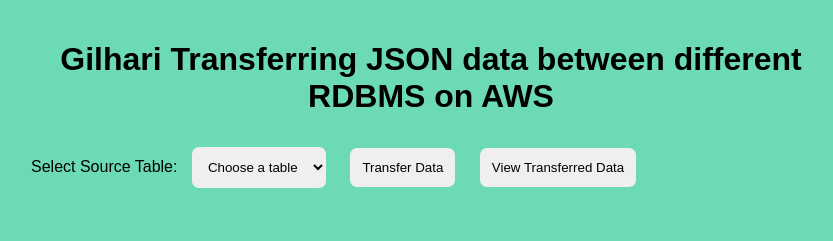
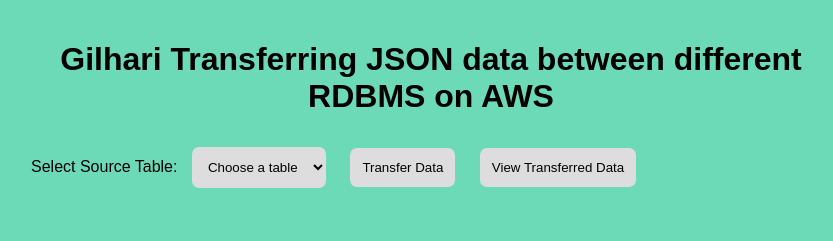
Before and after one commit to SimranRao17/Frontend, a plain HTML site: page index.html in a window 1280 px wide. Shown: the whole page, without its empty margins (209-1042 px from the left). Drawn offline with Linux system fonts and the light colour scheme.

Commit message:
Update index.html

```diff
--- a/index.html
+++ b/index.html
@@ -22,6 +22,7 @@
             margin: 10px 10px;
             border-radius: 7px;
             border: none;
+            background-color: rgb(220, 221, 220);
 
         }
         table {
```
